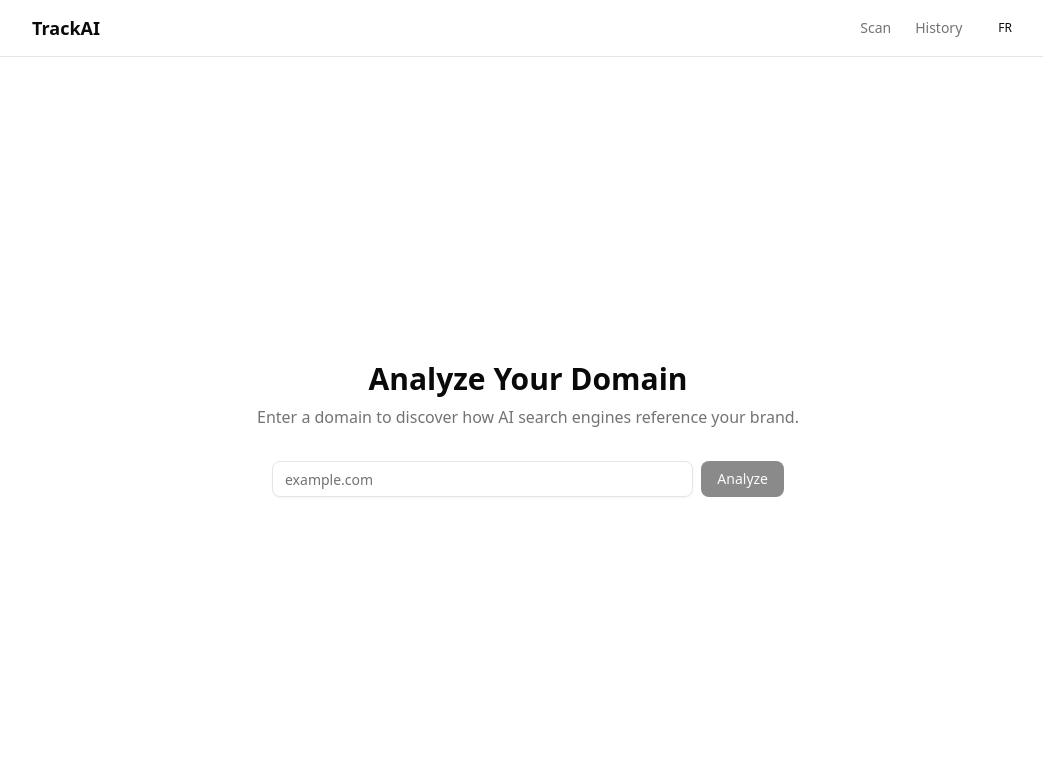
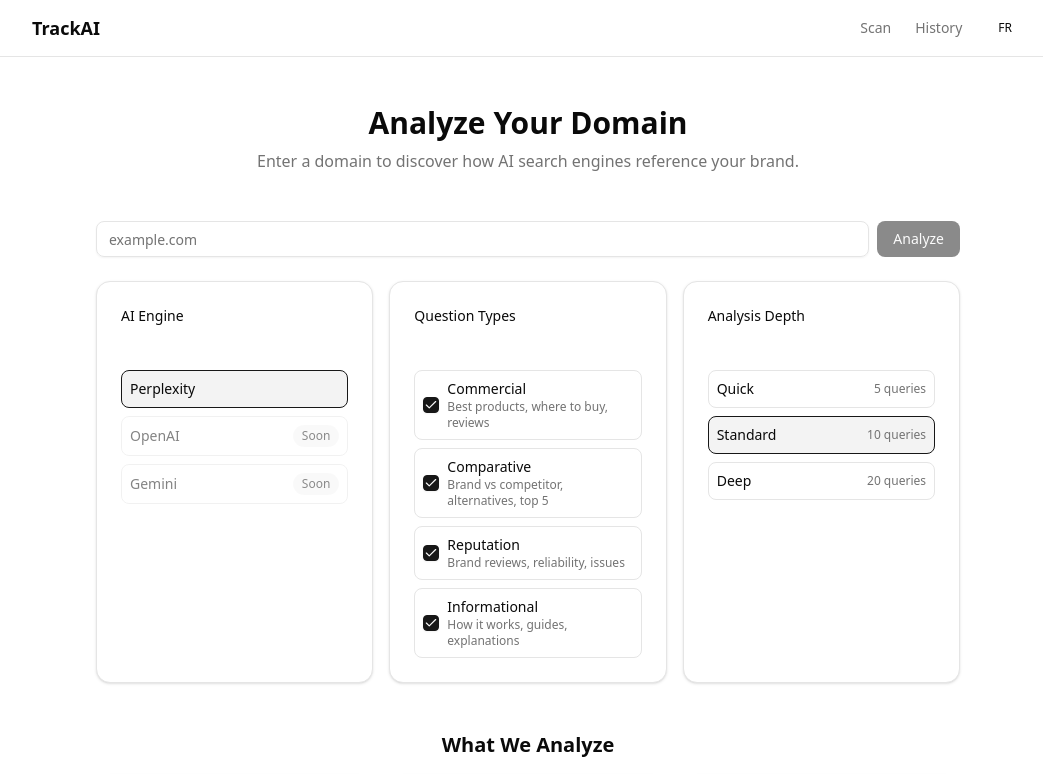
Before and after one commit to iiishuu/TrackAI, a Next.js app: page /scan in a window 1280 px wide. Shown: the top 774 px of the page, without its empty margins (112-1155 px from the left). Built offline with nearby package versions, Linux system fonts and the light colour scheme; no server answers.

Commit message:
feat: enhance scan page with AI engine, query types, and depth options

```diff
--- a/src/app/scan/page.tsx
+++ b/src/app/scan/page.tsx
@@ -1,6 +1,7 @@
 import type { Metadata } from "next";
 import { Suspense } from "react";
 import { ScanForm } from "@/frontend/components/scan/ScanForm";
+import { ScanInfoCards } from "@/frontend/components/scan/ScanInfoCards";
 import { getServerDictionary } from "@/shared/i18n/server";
 
 export async function generateMetadata(): Promise<Metadata> {
@@ -15,16 +16,17 @@ export default async function ScanPage() {
   const t = await getServerDictionary();
 
   return (
-    <main className="mx-auto flex min-h-[calc(100vh-3.5rem)] max-w-2xl flex-col items-center justify-center gap-8 px-4">
+    <main className="mx-auto flex max-w-4xl flex-col items-center gap-12 px-4 py-12">
       <div className="text-center">
         <h1 className="text-3xl font-bold">{t.scan.title}</h1>
-        <p className="mt-2 text-muted-foreground">
-          {t.scan.description}
-        </p>
+        <p className="mt-2 text-muted-foreground">{t.scan.description}</p>
       </div>
+
       <Suspense>
         <ScanForm />
       </Suspense>
+
+      <ScanInfoCards />
     </main>
   );
 }
--- a/src/frontend/components/scan/ScanForm.tsx
+++ b/src/frontend/components/scan/ScanForm.tsx
@@ -4,46 +4,180 @@ import { useState } from "react";
 import { useRouter, useSearchParams } from "next/navigation";
 import { Button } from "@/frontend/components/ui/button";
 import { Input } from "@/frontend/components/ui/input";
-import { useScan } from "@/frontend/hooks/useScan";
+import { Checkbox } from "@/frontend/components/ui/checkbox";
+import { Card, CardContent, CardHeader, CardTitle } from "@/frontend/components/ui/card";
+import { Badge } from "@/frontend/components/ui/badge";
 import { useDictionary } from "@/frontend/components/providers/DictionaryProvider";
+import type { QueryType, ScanDepth } from "@/shared/i18n/types";
+
+const AI_ENGINES = [
+  { id: "perplexity", label: "Perplexity", available: true },
+  { id: "openai", label: "OpenAI", available: false },
+  { id: "gemini", label: "Gemini", available: false },
+] as const;
+
+const QUERY_TYPES: QueryType[] = [
+  "commercial",
+  "comparative",
+  "reputation",
+  "informational",
+];
+
+const SCAN_DEPTHS: ScanDepth[] = ["quick", "standard", "deep"];
 
 export function ScanForm() {
   const searchParams = useSearchParams();
   const [domain, setDomain] = useState(searchParams.get("domain") ?? "");
-  const { scan, isLoading, error } = useScan();
+  const [engine, setEngine] = useState("perplexity");
+  const [queryTypes, setQueryTypes] = useState<QueryType[]>([
+    "commercial",
+    "comparative",
+    "reputation",
+    "informational",
+  ]);
+  const [depth, setDepth] = useState<ScanDepth>("standard");
   const router = useRouter();
   const { t } = useDictionary();
 
-  async function handleSubmit(e: React.FormEvent) {
+  function toggleQueryType(type: QueryType) {
+    setQueryTypes((prev) =>
+      prev.includes(type) ? prev.filter((t) => t !== type) : [...prev, type]
+    );
+  }
+
+  function handleSubmit(e: React.FormEvent) {
     e.preventDefault();
-    if (!domain.trim()) return;
+    if (!domain.trim() || queryTypes.length === 0) return;
 
-    try {
-      const result = await scan(domain.trim());
-      router.push(`/report/${result.reportId}`);
-    } catch {
-      // Error is handled by useScan hook
-    }
+    const params = new URLSearchParams({
+      domain: domain.trim(),
+      engine,
+      depth,
+      types: queryTypes.join(","),
+    });
+    router.push(`/scan/loading?${params.toString()}`);
   }
 
   return (
-    <form onSubmit={handleSubmit} className="flex w-full max-w-lg flex-col gap-4">
+    <form onSubmit={handleSubmit} className="flex w-full flex-col gap-6">
       <div className="flex gap-2">
         <Input
           type="text"
           placeholder={t.scan.placeholder}
           value={domain}
           onChange={(e) => setDomain(e.target.value)}
-          disabled={isLoading}
           className="flex-1"
         />
-        <Button type="submit" disabled={isLoading || !domain.trim()}>
-          {isLoading ? t.scan.analyzing : t.scan.analyze}
+        <Button
+          type="submit"
+          disabled={!domain.trim() || queryTypes.length === 0}
+        >
+          {t.scan.analyze}
         </Button>
       </div>
-      {error && (
-        <p className="text-sm text-destructive">{error}</p>
-      )}
+
+      <div className="grid grid-cols-1 gap-4 md:grid-cols-3">
+        {/* AI Engine */}
+        <Card>
+          <CardHeader className="pb-3">
+            <CardTitle className="text-sm font-medium">
+              {t.scan.aiEngine}
+            </CardTitle>
+          </CardHeader>
+          <CardContent className="flex flex-col gap-2">
+            {AI_ENGINES.map((e) => (
+              <label
+                key={e.id}
+                className={`flex cursor-pointer items-center gap-2 rounded-md border p-2 text-sm transition-colors ${
+                  engine === e.id
+                    ? "border-primary bg-primary/5"
+                    : e.available
+                      ? "border-border hover:border-primary/50"
+                      : "cursor-not-allowed border-border opacity-50"
+                }`}
+              >
+                <input
+                  type="radio"
+                  name="engine"
+                  value={e.id}
+                  checked={engine === e.id}
+                  onChange={() => e.available && setEngine(e.id)}
+                  disabled={!e.available}
+                  className="sr-only"
+                />
+                <span className="font-medium">{e.label}</span>
+                {!e.available && (
+                  <Badge variant="secondary" className="ml-auto text-xs">
+                    Soon
+                  </Badge>
+                )}
+              </label>
+            ))}
+          </CardContent>
+        </Card>
+
+        {/* Query Types */}
+        <Card>
+          <CardHeader className="pb-3">
+            <CardTitle className="text-sm font-medium">
+              {t.scan.queryTypes}
+            </CardTitle>
+          </CardHeader>
+          <CardContent className="flex flex-col gap-2">
+            {QUERY_TYPES.map((type) => (
+              <label
+                key={type}
+                className="flex cursor-pointer items-center gap-2 rounded-md border border-border p-2 text-sm transition-colors hover:border-primary/50"
+              >
+                <Checkbox
+                  checked={queryTypes.includes(type)}
+                  onCheckedChange={() => toggleQueryType(type)}
+                />
+                <div>
+                  <span className="font-medium">{t.scan[type]}</span>
+                  <p className="text-xs text-muted-foreground">
+                    {t.scan[`${type}Desc`]}
+                  </p>
+                </div>
+              </label>
+            ))}
+          </CardContent>
+        </Card>
+
+        {/* Depth */}
+        <Card>
+          <CardHeader className="pb-3">
+            <CardTitle className="text-sm font-medium">
+              {t.scan.depth}
+            </CardTitle>
+          </CardHeader>
+          <CardContent className="flex flex-col gap-2">
+            {SCAN_DEPTHS.map((d) => (
+              <label
+                key={d}
+                className={`flex cursor-pointer items-center justify-between rounded-md border p-2 text-sm transition-colors ${
+                  depth === d
+                    ? "border-primary bg-primary/5"
+                    : "border-border hover:border-primary/50"
+                }`}
+              >
+                <input
+                  type="radio"
+                  name="depth"
+                  value={d}
+                  checked={depth === d}
+                  onChange={() => setDepth(d)}
+                  className="sr-only"
+                />
+                <span className="font-medium">{t.scan[d]}</span>
+                <span className="text-xs text-muted-foreground">
+                  {t.scan[`${d}Desc`]}
+                </span>
+              </label>
+            ))}
+          </CardContent>
+        </Card>
+      </div>
     </form>
   );
 }
--- /dev/null
+++ b/src/frontend/components/scan/ScanInfoCards.tsx
@@ -0,0 +1,29 @@
+import { Card, CardContent } from "@/frontend/components/ui/card";
+import { getServerDictionary } from "@/shared/i18n/server";
+
+export async function ScanInfoCards() {
+  const t = await getServerDictionary();
+
+  return (
+    <section className="w-full">
+      <h2 className="mb-4 text-center text-xl font-semibold">
+        {t.scan.whatWeAnalyze}
+      </h2>
+      <div className="grid grid-cols-1 gap-4 md:grid-cols-3">
+        {t.scan.infoCards.map((card, i) => (
+          <Card key={i}>
+            <CardContent className="pt-6">
+              <div className="mb-3 flex h-10 w-10 items-center justify-center rounded-full bg-primary text-lg font-bold text-primary-foreground">
+                {i + 1}
+              </div>
+              <h3 className="mb-1 font-semibold">{card.title}</h3>
+              <p className="text-sm text-muted-foreground">
+                {card.description}
+              </p>
+            </CardContent>
+          </Card>
+        ))}
+      </div>
+    </section>
+  );
+}
```
